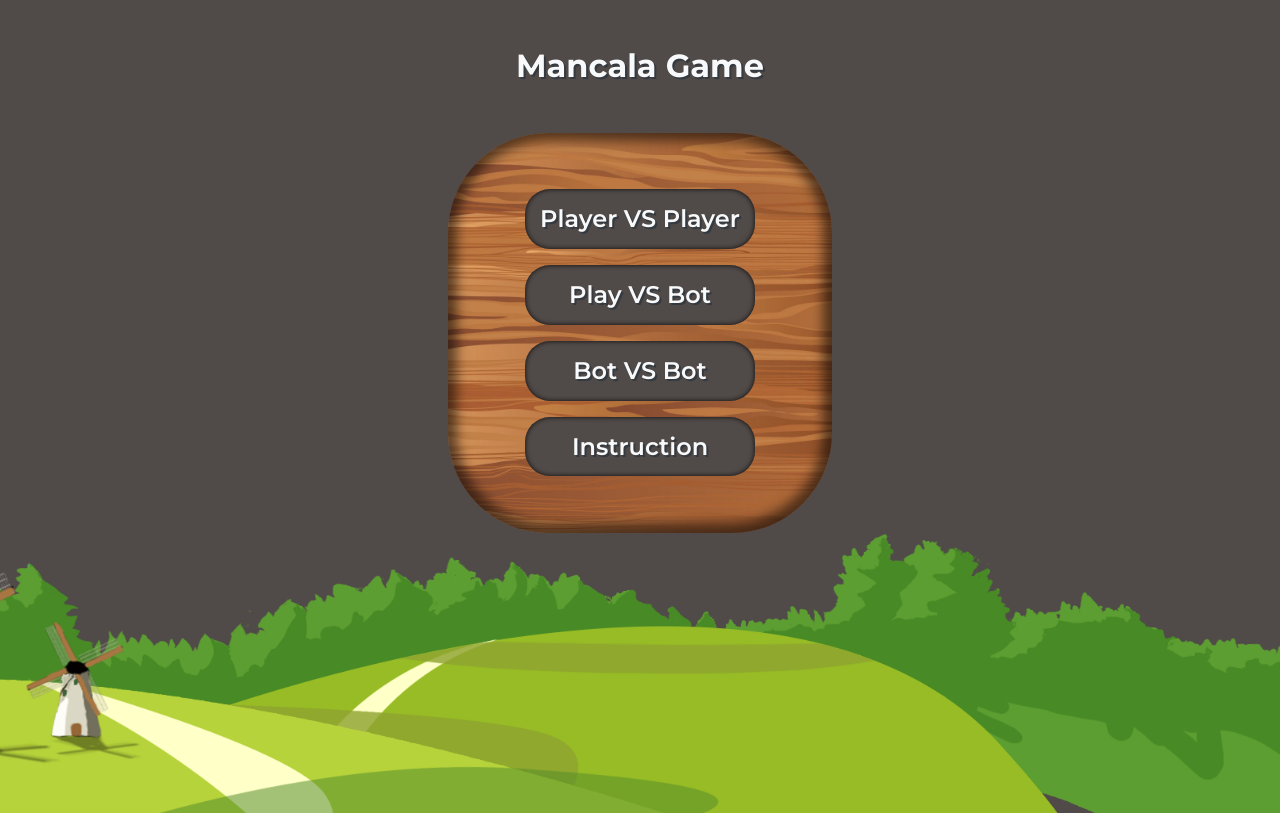
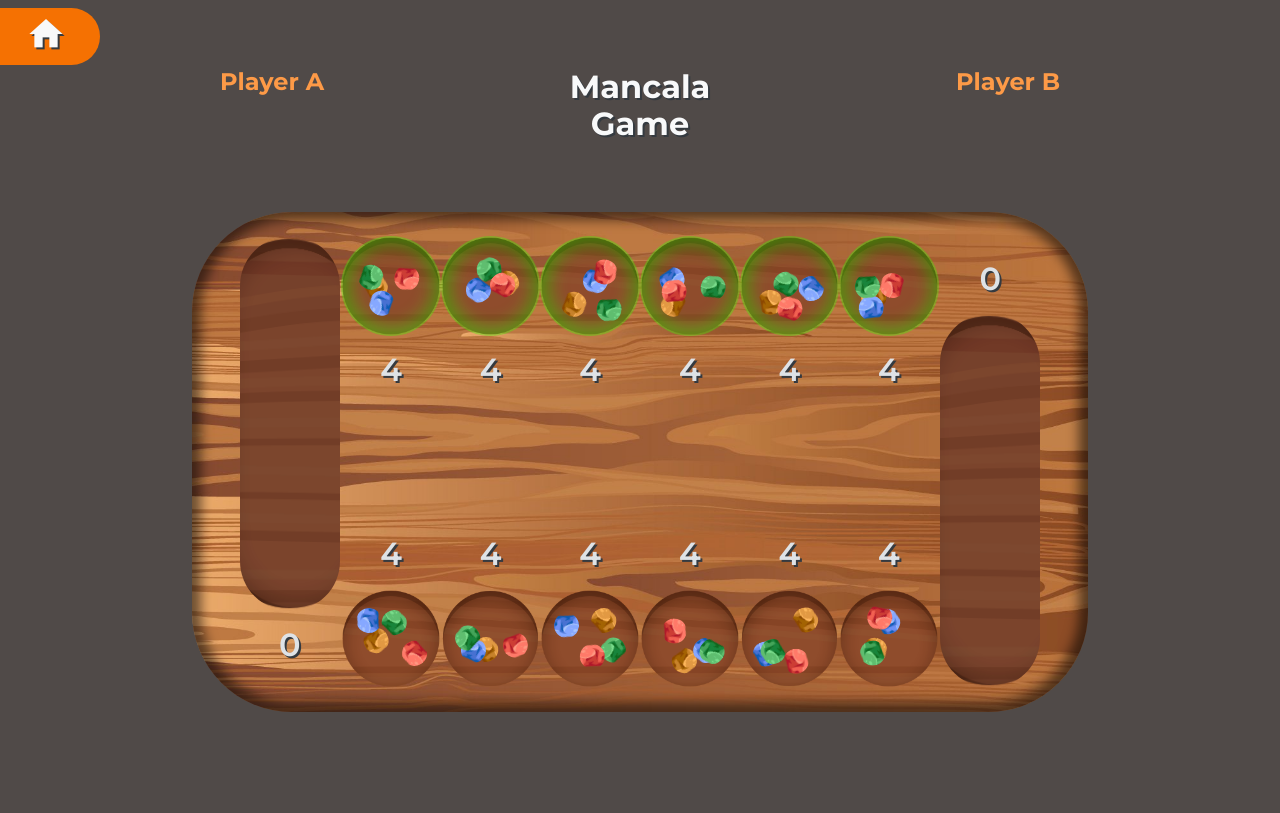
Before and after one commit to Ukasz09/mancala-game, an Angular app: page /game/1 in a window 1280 px wide. Before the commit this address led to /home. Built offline with nearby package versions, Linux system fonts and the light colour scheme.

Commit message:
Add game modes

```diff
--- a/src/app/app-routing.module.ts
+++ b/src/app/app-routing.module.ts
@@ -5,10 +5,9 @@ import { HomeComponent } from './pages/home/home.component';
 
 const routes: Routes = [
   { path: 'home', component: HomeComponent },
-  { path: 'game', component: GameComponent },
+  { path: 'game/:mode', component: GameComponent },
   { path: '**', redirectTo: 'home' },
 ];
-
 @NgModule({
   imports: [RouterModule.forRoot(routes)],
   exports: [RouterModule],
--- a/src/app/pages/game/game.component.html
+++ b/src/app/pages/game/game.component.html
@@ -1,12 +1,20 @@
+<h3
+  class="fixed-top my-2 btn-orange py-1 ps-4 game-text-shadow"
+  style="width: 100px; border-radius: 0px 50px 50px 0px"
+  routerLink="/home"
+  (click)="backToHome()"
+>
+  <span class="material-icons" style="font-size: 2.5rem"> home </span>
+</h3>
 <div
   id="main-container"
-  class="d-flex flex-column align-items-center bg-light text-light max-viewport"
+  class="d-flex flex-column align-items-center bg-light text-light max-viewport fade-in-default"
 >
   <!-- ------------------------------------------- Header ------------------------------------------- -->
   <div class="d-flex flex-column py-5 w-100">
     <div class="d-flex flex-row">
       <h2 class="flex-fill text-center player-info">Player A</h2>
-      <h1 class="w-50 text-center text-light game-text-shadow">
+      <h1 class="w-15 text-center text-light game-text-shadow">
         {{ headerText }}
       </h1>
       <h2 class="flex-fill text-center player-info">Player B</h2>
@@ -22,6 +30,7 @@
   </div>
   <!-- ------------------------------------------- Board ------------------------------------------- -->
   <app-board
+    #gameBoard
     [gameLogic]="gameLogic"
     (binClick)="onBinClick($event)"
   ></app-board>
--- a/src/app/pages/game/game.component.ts
+++ b/src/app/pages/game/game.component.ts
@@ -1,4 +1,5 @@
 import { Component, OnInit } from '@angular/core';
+import { ActivatedRoute, Router } from '@angular/router';
 import { Game } from 'src/app/game-logic/game';
 import { GameResult } from 'src/app/shared/models';
 import { BoardComponent } from './board/board.component';
@@ -13,7 +14,7 @@ export class GameComponent implements OnInit {
   public gameLogic: Game;
   private actualGameResult: GameResult;
 
-  constructor() {}
+  constructor(private router: Router, private route: ActivatedRoute) {}
 
   ngOnInit(): void {
     this.gameLogic = new Game();
@@ -31,6 +32,10 @@ export class GameComponent implements OnInit {
     this.actualGameResult = gameResult;
   }
 
+  public backToHome(): void {
+    this.router.navigateByUrl('/home');
+  }
+
   /* ------------------------------------------- Getters / setters ------------------------------------------- */
   get headerText(): string {
     return this.gameOver ? 'Game over' : 'Mancala Game';
@@ -44,4 +49,8 @@ export class GameComponent implements OnInit {
       ? 'Player A won !'
       : 'Player B won !';
   }
+
+  get actualGameMode(): string {
+    return this.route.snapshot.paramMap.get('mode').split('=')[1];
+  }
 }
--- a/src/app/pages/home/home.component.html
+++ b/src/app/pages/home/home.component.html
@@ -1,13 +1,25 @@
-<h1 class="w-50 mx-auto my-5 text-center text-light game-text-shadow">
+<div class="vh-100 d-flex flex-column">
+  <h1 class="w-50 mx-auto my-4 text-center text-light game-text-shadow">
     Mancala Game
   </h1>
   <div
-  class="mt-5 d-flex flex-column board vh-50 w-30 mx-auto rounded-100 text-center game-text-shadow align-items-center py-5"
+    class="mt-5 d-flex flex-column board h-50 w-30 mx-auto rounded-100 text-center game-text-shadow align-items-center py-5 fade-in-default"
     style="font-size: 1.5rem; justify-content: space-evenly"
   >
-  <div class="btn-gray-brown w-60 py-3 mb-2 home-btn">Player VS Player</div>
-  <div class="btn-gray-brown w-60 py-3 mb-2 home-btn">Play VS Bot</div>
-  <div class="btn-gray-brown w-60 py-3 mb-2 home-btn">Bot VS Bot</div>
+    <div
+      class="btn-gray-brown w-60 py-3 mb-2 home-btn"
+      [routerLink]="getGameModeUrl(GameMode.PLAYER_VS_PLAYER)"
+    >
+      Player vs Player
+    </div>
+    <div
+      class="btn-gray-brown w-60 py-3 mb-2 home-btn"
+      [routerLink]="getGameModeUrl(GameMode.PLAYER_VS_BOT)"
+    >
+      Player vs Bot
+    </div>
+    <div class="btn-gray-brown w-60 py-3 mb-2 home-btn">Bot vs Bot</div>
     <div class="btn-gray-brown w-60 py-3 home-btn">Instruction</div>
   </div>
-<div class="bg-down w-100 vh-35"></div>
+  <div class="bg-down w-100 flex-fill mt-4"></div>
+</div>
--- a/src/app/pages/home/home.component.ts
+++ b/src/app/pages/home/home.component.ts
@@ -1,15 +1,19 @@
 import { Component, OnInit } from '@angular/core';
+import { GameMode } from 'src/app/shared/models';
 
 @Component({
   selector: 'app-home',
   templateUrl: './home.component.html',
-  styleUrls: ['./home.component.scss']
+  styleUrls: ['./home.component.scss'],
 })
 export class HomeComponent implements OnInit {
+  GameMode = GameMode;
 
-  constructor() { }
+  constructor() {}
 
-  ngOnInit(): void {
+  ngOnInit(): void {}
+
+  public getGameModeUrl(mode: string): string {
+    return `/game/mode=${mode}`;
   }
-
 }
--- /dev/null
+++ b/src/app/shared/models/game-modes.ts
@@ -0,0 +1,5 @@
+export class GameMode {
+  public static readonly PLAYER_VS_PLAYER = 'player-vs-player';
+  public static readonly PLAYER_VS_BOT = 'bot-vs-player';
+  public static readonly BOT_VS_BOT = 'bot-vs-bot';
+}
--- a/src/app/shared/models/index.ts
+++ b/src/app/shared/models/index.ts
@@ -1,2 +1,3 @@
 export { Player } from './player';
 export { GameResult } from './game-result';
+export { GameMode } from './game-modes';
--- a/src/app/shared/styles/base/_helpers.scss
+++ b/src/app/shared/styles/base/_helpers.scss
@@ -97,7 +97,7 @@ $round-sizes: 15, 25, 50, 75, 100;
 ============================================= */
 .btn-orange {
   @include buttons.btn(
-    variables.$bootstrap-orange,
+    darken(variables.$bootstrap-orange, 5),
     variables.$bootstrap-light,
     darken(variables.$bootstrap-orange, 25),
     variables.$bootstrap-light,
@@ -122,3 +122,18 @@ $round-sizes: 15, 25, 50, 75, 100;
 .text-center {
   text-align: center;
 }
+
+/* Others
+============================================= */
+
+.fade-in-default {
+  animation: fadeIn 2s;
+}
+@keyframes fadeIn {
+  0% {
+    opacity: 0;
+  }
+  100% {
+    opacity: 1;
+  }
+}
--- a/src/index.html
+++ b/src/index.html
@@ -11,6 +11,10 @@
       href="https://fonts.googleapis.com/css2?family=Montserrat:wght@100;200;300;400;500;600;700;800;900&display=swap"
       rel="stylesheet"
     />
+    <link
+      href="https://fonts.googleapis.com/icon?family=Material+Icons"
+      rel="stylesheet"
+    />
   </head>
   <body>
     <app-root></app-root>
```
Lines whose indentation alone changed are shown as unchanged.
